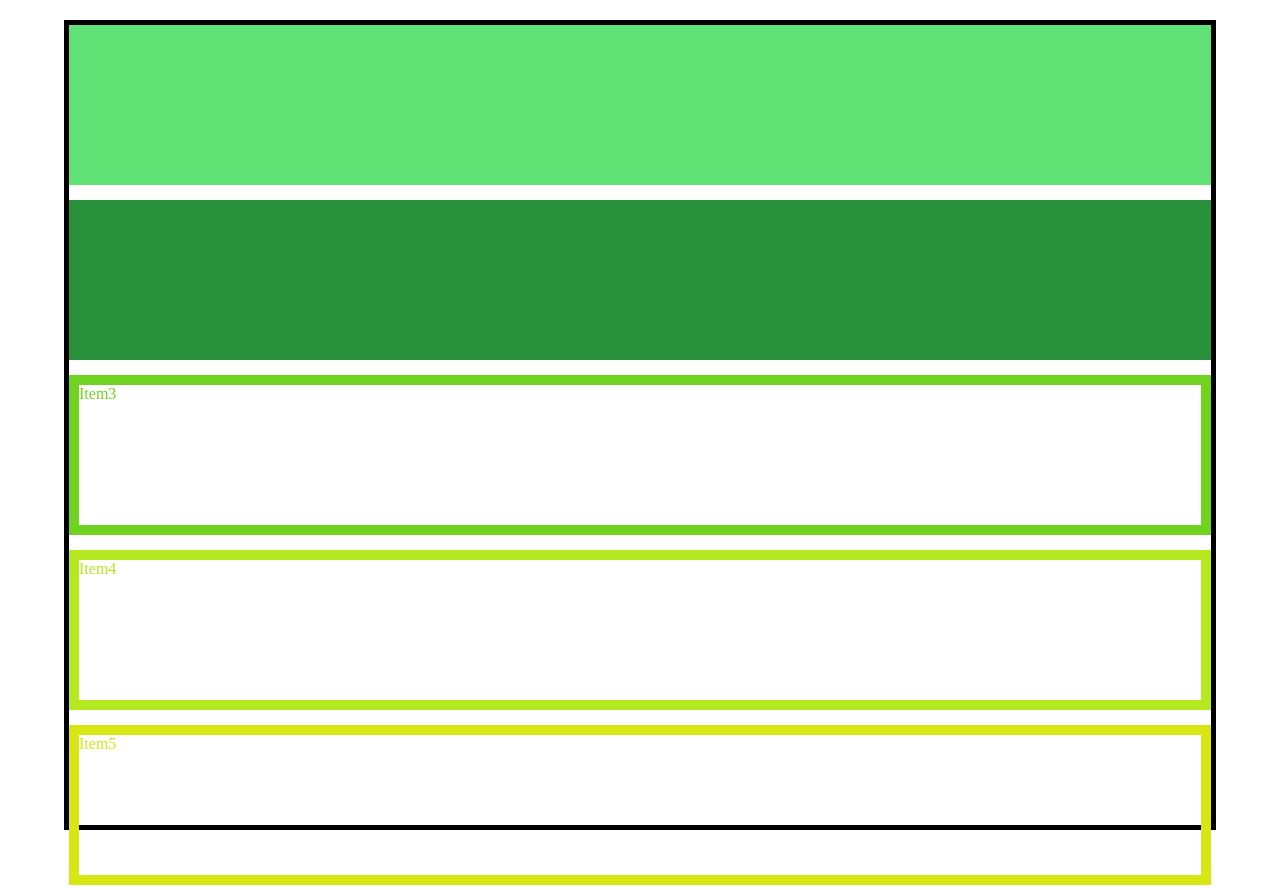
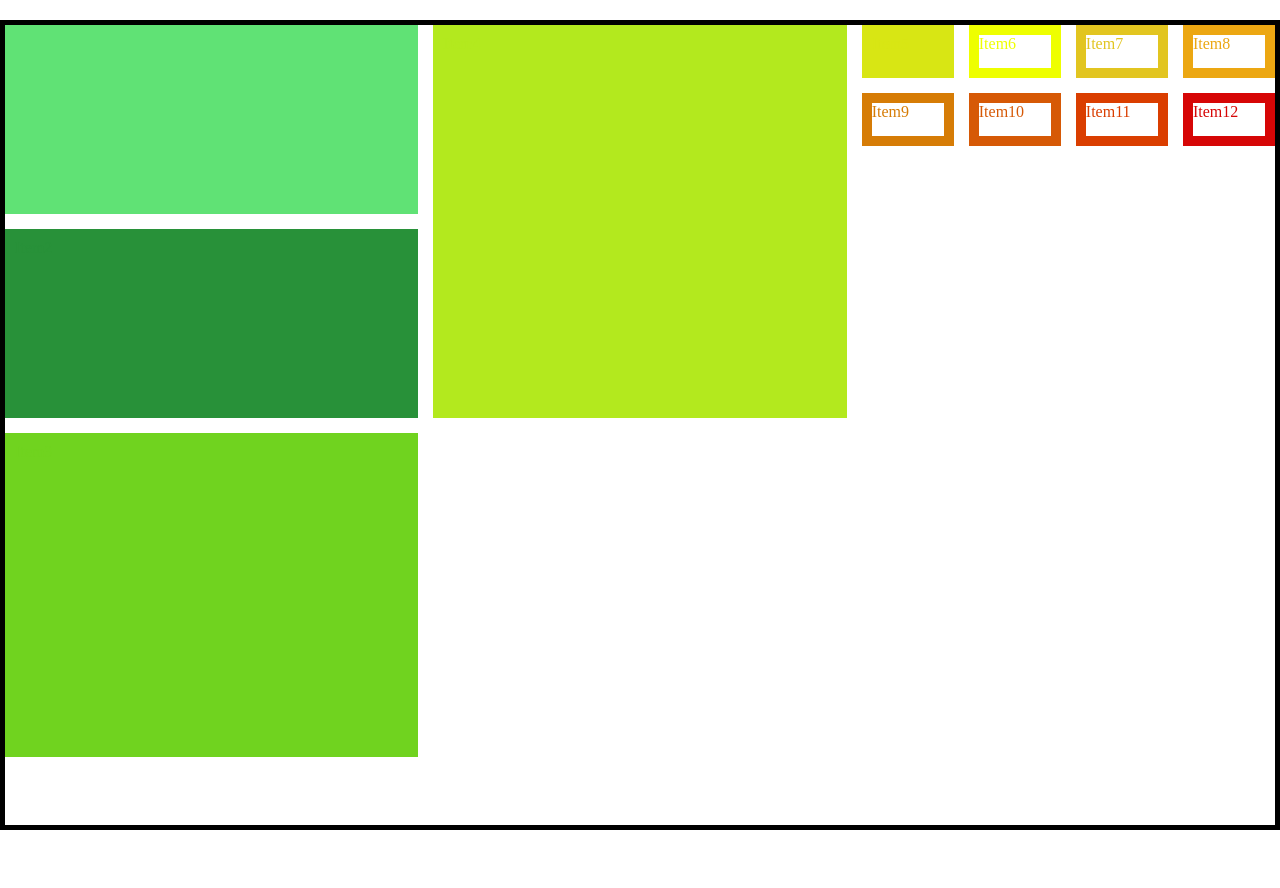
Before and after one commit to amandaerikslid/grid-project, a plain HTML site: page index.html in a window 1280 px wide. Shown: the top 888 px of the page. Drawn offline with Linux system fonts and the light colour scheme.

Commit message:
grid n' square

```diff
--- a/styles/index.css
+++ b/styles/index.css
@@ -1,14 +1,14 @@
 body {
-    max-width: 90%;
-    height: 900px;
+    max-width: 1440px;
+    min-height: 900px;
     margin: auto;
     margin-top: 20px;
 }
 
 .grid-container {
     display: grid;
-    grid-template-columns: 6;
-    grid-template-rows: 20% 20% 20% 20% 20%;
+    grid-template-columns: repeat(12, 1fr);
+    grid-template-rows: repeat(12, 1fr);
     grid-gap: 15px;
     border: 5px solid black;
     height: 800px;
@@ -21,26 +21,39 @@ body {
 .item-1 {
     color: rgb(96, 226, 117);
     background-color: rgb(96, 226, 117);
+    grid-area: 1 / 1 / 4 / 5;
 }
 
 .item-2 {
     color: rgb(40, 145, 57);
     background-color: rgb(40, 145, 57);
+    grid-row-start: 4;
+    grid-row-end: 7;
+    grid-column-start: 1;
+    grid-column-end: 5;
 }
 
 .item-3 {
     color: rgb(112, 211, 31);
-    background-color:
+    background-color: rgb(112, 211, 31);
+    grid-row-start: 7;
+    grid-row-end: 12;
+    grid-column-start: 1;
+    grid-column-end: 5;
 }
 
 .item-4 {
     color: rgb(179, 233, 30);
-    background-color:
+    background-color:rgb(179, 233, 30);
+    grid-row-start: 1;
+    grid-row-end: 7;
+    grid-column-start: 5;
+    grid-column-end: 9;
 }
 
 .item-5 {
     color: rgb(216, 230, 20);
-    background-color:
+    background-color: rgb(216, 230, 20);
 }
 
 .item-6 {
```
